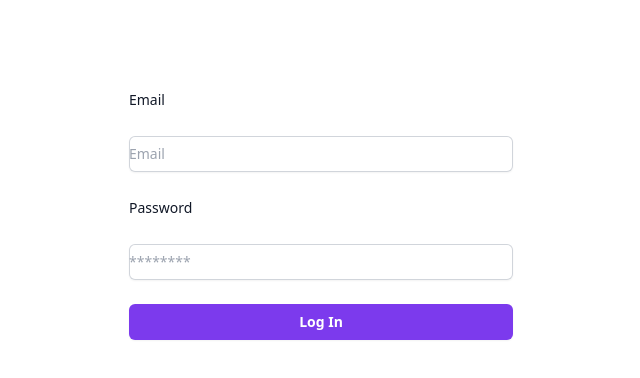
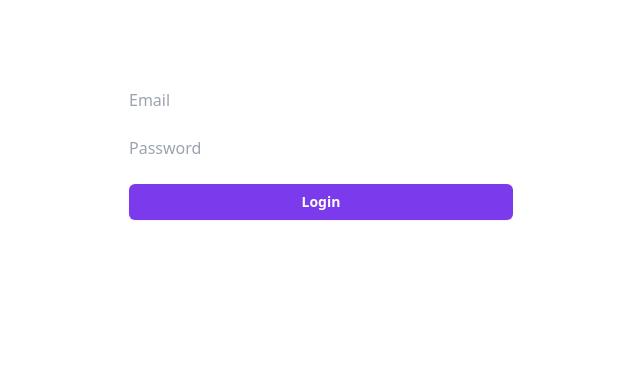
Before and after one commit to NNunezMedina/pokedex-react-app, a React (Vite) app: page / in a window 1280 px wide. Shown: the top 378 px of the page, without its empty margins (319-959 px from the left). Built offline with nearby package versions, Linux system fonts and the light colour scheme.

Commit message:
"REDO Loginform logic manual"

```diff
--- a/src/App.jsx
+++ b/src/App.jsx
@@ -1,11 +1,12 @@
-import Form from "./components/Form";
+import Loginform from "./components/Loginform";
 
 function App() {
 
   return (
     <>
-      <Form>
-      </Form>
+      <Loginform>
+
+      </Loginform>
     </>
   );
 }
--- a/src/components/Form.jsx
+++ /dev/null
@@ -1,53 +0,0 @@
-import { useForm } from "react-hook-form";
-
-const Form = () => {
-  const { register, handleSubmit, formState: {errors}} = useForm();
-
-  //recibo los datos del formulario a travez de data
-  function onSubmit(data) {
-    console.log(data);
-  }
-
-  return (
-    <div className="flex min-h-full flex-col justify-center px-6 py-12 lg:px-8">
-      <div className="mt-10 sm:mx-auto sm:w-full sm:max-w-sm">
-      <form className="space-y-6" onSubmit={handleSubmit(onSubmit)}>
-        <label className="block text-sm font-medium leading-6 text-gray-900" htmlFor="email">Email</label>
-        <div className="mt-2">
-        <input
-        className="block w-full rounded-md border-0 py-1.5 text-gray-900 shadow-sm ring-1 ring-inset ring-gray-300 placeholder:text-gray-400 focus:ring-2 focus:ring-inset focus:ring-violet-400 sm:text-sm sm:leading-6"
-          type="email"
-          placeholder="Email"
-          {...register("email", {
-            pattern:/^[a-zA-Z0-9._%+-]+@[a-zA-Z0-9.-]+\.[a-zA-Z]{2,}$/
-          })}
-          id="email"
-          required
-        />
-        {errors.email?.type === 'pattern' && <p>Please enter a correct email format</p>}
-        </div>
-
-        <label className="block text-sm font-medium leading-6 text-gray-900" htmlFor="password">Password</label>
-        <div className="mt-2">
-        <input
-        className="block w-full rounded-md border-0 py-1.5 text-gray-900 shadow-sm ring-1 ring-inset ring-gray-300 placeholder:text-gray-400 focus:ring-2 focus:ring-inset focus:ring-indigo-600 sm:text-sm sm:leading-6"
-          type="password"
-          placeholder="********"
-          {...register("password", {
-            minLength: 6,
-          })}
-          id="password"
-          required
-        />
-         {errors.password?.type === 'minLength' && <p>Please enter at least 6 characters</p>}
-         <div>
-        <input type="submit" value="Log In" className="flex w-full justify-center rounded-md bg-violet-600 px-3 py-1.5 text-sm font-semibold leading-6 text-white shadow-sm hover:bg-violet-800 focus-visible:outline focus-visible:outline-2 focus-visible:outline-offset-2 focus-visible:outline-indigo-600 mt-6"></input>
-         </div>
-        </div>
-      </form>
-      </div>
-      </div>
-  );
-};
-
-export default Form;
--- /dev/null
+++ b/src/components/Loginform.jsx
@@ -0,0 +1,51 @@
+import { useState } from "react";
+
+const Loginform = () => {
+  const [loginData, setLoginData] = useState({
+    email: "",
+    password: "",
+  });
+
+  function handleSubmit(event) {
+    event.preventDefault();
+    console.log(loginData);
+  }
+
+  function handleChange(event) {
+    const { name, value } = event.target;
+    setLoginData({ ...loginData, [name]: value });
+  }
+
+  return (
+    <div className="flex min-h-full flex-col justify-center px-6 py-12 lg:px-8">
+      <div className="mt-10 sm:mx-auto sm:w-full sm:max-w-sm">
+        <form className="space-y-6" onSubmit={handleSubmit}>
+          <input
+            name="email"
+            type="text"
+            placeholder="Email"
+            value={loginData.email}
+            onChange={handleChange}
+          />
+          <input
+            name="password"
+            type="password"
+            placeholder="Password"
+            value={loginData.password}
+            onChange={handleChange}
+          />
+          <div>
+            <button
+              type="submit"
+              className="flex w-full justify-center rounded-md bg-violet-600 px-3 py-1.5 text-sm font-semibold leading-6 text-white shadow-sm hover:bg-violet-800 focus-visible:outline focus-visible:outline-2 focus-visible:outline-offset-2 focus-visible:outline-indigo-600 mt-6"
+            >
+              Login
+            </button>
+          </div>
+        </form>
+      </div>
+    </div>
+  );
+};
+
+export default Loginform;
```
